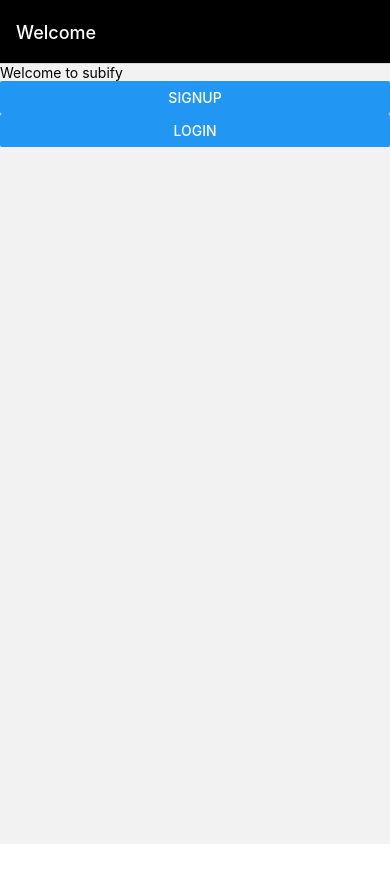
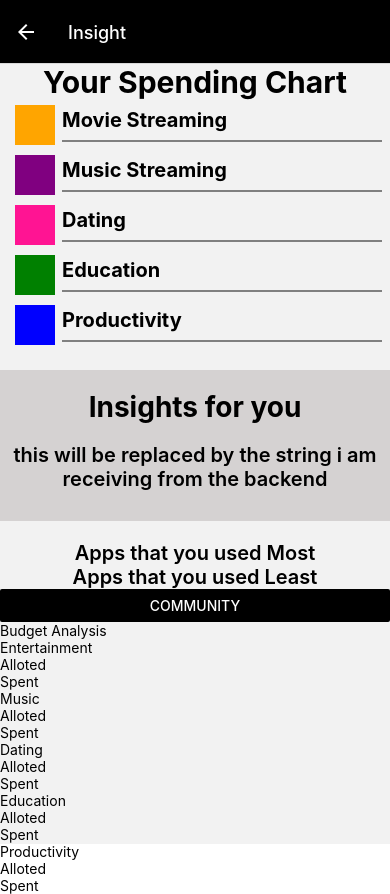
Before and after one commit to Latish705/subify, a React Native app: screen /Insight in a window 390 px wide. Before the commit the page ends 844 px from the top, so only its background shows below. Built offline with nearby package versions, Linux system fonts and the light colour scheme.

Commit message:
30% frontend done

```diff
--- a/src/App.jsx
+++ b/src/App.jsx
@@ -4,7 +4,8 @@
 import HomeScreen from './screens/Home';
 import LoginForm from './screens/Login';
 import SignupForm from './screens/Signup';
-import Dashboard from './screens/Dashboard';
+import Insight from './screens/Insights';
+import Community from './screens/Community';
 
 const Stack = createNativeStackNavigator();
 
@@ -28,8 +29,13 @@
         <Stack.Screen name="Signup" component={SignupForm} />
 
         <Stack.Screen
-          name="Dashboard"
-          component={Dashboard}
+          name="Insight"
+          component={Insight}
+        />
+
+        <Stack.Screen
+          name="Community"
+          component={Community}
         />
       </Stack.Navigator>
     </NavigationContainer>
--- /dev/null
+++ b/src/components/Forum.jsx
@@ -0,0 +1,68 @@
+
+import * as React from 'react';
+import { View, Text, StyleSheet, ScrollView } from 'react-native'
+
+const ContentCard = (content) => {
+    return (
+        <View style={styles.box}>
+            <View>
+                <Text style={{ fontSize: 20, color: 'black', fontWeight:'bold'}}>
+                    tehre is some taiwe sdfi nsa fids ksdfaskldf sdjfij nisdjf nfifeio nfdjsnfoi fndjkns f
+                </Text>
+            </View>
+        </View>
+    )
+}
+
+export default function Forum() {
+
+    const [content, setContent] = React.useState({});
+
+    React.useEffect(()=>{
+        // getting the content of the card...
+    })
+
+    return (
+        <ScrollView style={{ overflow: 'scroll'}}>
+            <View style={{overflow: 'scroll'}}>
+                <ContentCard/>
+                <ContentCard/>
+                <ContentCard/>
+                <ContentCard/>
+                <ContentCard/>
+                <ContentCard/>
+                <ContentCard/>
+                <ContentCard/>
+                <ContentCard/>
+                <ContentCard/>
+            </View>
+
+            <View style={styles.add}>
+                 <Text style={{color: 'white', fontWeight: 'bold', fontSize: 20}}>ADD</Text>
+            </View>
+        </ScrollView>
+    )
+}
+
+const styles = StyleSheet.create({
+    box: {
+        width: '100%',
+        display: 'flex',
+        padding: 10,
+        backgroundColor: '#ECECEC'
+    },
+    add: {
+        backgroundColor: 'black',
+        color: 'white',
+        height: 80,
+        width: 80,
+        position: 'fixed',
+        top: 0,
+
+        borderRadius: 100,
+        display: 'flex',
+        flexDirection: 'row',
+        justifyContent: 'center',
+        alignItems: 'center'
+    }
+})
--- /dev/null
+++ b/src/components/Pair.jsx
@@ -0,0 +1,11 @@
+
+import * as React from 'react';
+import { View, Text } from "react-native"
+
+export default function Pair() {
+    return (
+        <View>
+            <Text>Pair form</Text>
+        </View>
+    )
+}
--- /dev/null
+++ b/src/screens/Community.jsx
@@ -0,0 +1,38 @@
+import * as React from 'react'
+import { View, Text, Button, ScrollView } from 'react-native'
+import Pair from '../components/Pair';
+import Forum from '../components/Forum';
+
+export default function Community() {
+
+    const [showForum, setShowForum] = React.useState(true);
+    const [showPair, setShowPair] = React.useState(false);
+
+    const toggleState = ()=>{
+        setShowForum(prev => !prev);
+        setShowPair(prev=>!prev);
+        return
+    }
+
+    return (
+        <ScrollView style={{height:'auto'}}>
+            <Button
+                title="Forum"
+                onPress={toggleState}
+                color="black"
+            />
+            <Button
+                title='Pair'
+                onPress={toggleState}
+                color='black'
+            />
+            {showForum && <View style={{overflow: 'scroll'}}>
+                <Forum/>
+            </View>}
+
+            {showPair && <View style={{overflow: 'scroll'}}>
+                <Pair/>
+            </View>}
+        </ScrollView>
+    )
+}
--- a/src/screens/Dashboard.jsx
+++ /dev/null
@@ -1,26 +0,0 @@
-import * as React from 'react';
-import {NavigationContainer} from '@react-navigation/native';
-import {createNativeStackNavigator} from '@react-navigation/native-stack';
-import Insight from './Insight';
-
-const Stack = createNativeStackNavigator();
-
-export default function Dashboard() {
-    return (
-        <NavigationContainer>
-            <Stack.Navigator
-                initialRouteName="Insight"
-                screenOptions={{
-                  headerStyle: {
-                    backgroundColor: 'black',
-                  },
-                  headerTintColor: 'white',
-            }}>
-                <Stack.Screen
-                    name='Insight'
-                    component={Insight}
-                />
-            </Stack.Navigator>
-        </NavigationContainer>
-    )
-}
--- a/src/screens/Insight.jsx
+++ /dev/null
@@ -1,9 +0,0 @@
-import { View, Text } from "react-native"
-
-export default function Insight() {
-    return (
-        <View>
-            <Text>Insight page</Text>
-        </View>
-    )
-}
--- /dev/null
+++ b/src/screens/Insights.jsx
@@ -0,0 +1,180 @@
+import * as React from 'react';
+import { View, Text, StyleSheet, Button } from 'react-native';
+
+
+
+export default function Insight({ navigation, userId }) {
+
+    // defineing user here
+
+    return (
+        <View>
+            <View>
+                <Text style={{ color: 'black', fontSize: 30, fontWeight: 'bold', textAlign: 'center', fontFamily: 'Inter'}}>
+                    Your Spending Chart
+                </Text>
+
+                <View >
+                    <View style={[styles.categoryContainer]}>
+                        <View style={[styles.box, { backgroundColor: 'orange'}]}></View>
+                        <View style={styles.bottomBorder}>
+                            <Text style={[styles.category]}>Movie Streaming</Text>
+                        </View>
+                    </View>
+
+                    <View style={[styles.categoryContainer]}>
+                        <View style={[styles.box, {backgroundColor: 'purple'}]}></View>
+                        <View style={styles.bottomBorder}>
+                            <Text style={[styles.category]}>Music Streaming</Text>
+                        </View>
+                    </View>
+
+                    <View style={[styles.categoryContainer]}>
+                        <View style={[styles.box, { backgroundColor: '#ff1493'}]}></View>
+                        <View style={styles.bottomBorder}>
+                            <Text style={[styles.category]}>Dating</Text>
+                        </View>
+                    </View>
+
+                    <View style={[styles.categoryContainer]}>
+                        <View style={[styles.box, { backgroundColor: 'green'}]}></View>
+                        <View style={styles.bottomBorder}>
+                            <Text style={[styles.category]}>Education</Text>
+                        </View>
+                    </View>
+
+                    <View style={[styles.categoryContainer]}>
+                        <View style={[styles.box, { backgroundColor: 'blue'}]}></View>
+                        <View style={styles.bottomBorder}>
+                            <Text style={[styles.category]}>Productivity</Text>
+                        </View>
+                    </View>
+                </View>
+            </View>
+
+
+            <View style={{marginTop: 20, marginBottom: 20, display: 'flex', justifyContent: 'center', backgroundColor: '#D5D2D2', paddingTop: 20, paddingBottom: 30}}>
+                <Text style={{ textAlign:'center', fontSize:28, color: 'black', fontWeight: 'bold'}}>Insights for you</Text>
+                <Text style={{ textAlign: 'center', fontSize: 20, color: 'black', fontWeight: '600', marginTop: 19}}>this will be replaced by the string i am receiving from the backend</Text>
+            </View>
+
+
+            <View>
+                <Text style={styles.trend}>
+                    Apps that you used Most
+                </Text>
+                <View>
+                    <View></View>
+                    <View></View>
+                    <View></View>
+                    <View></View>
+                </View>
+
+                <Text style={styles.trend}>
+                    Apps that you used Least
+                </Text>
+
+                <View>
+                    <View></View>
+                    <View></View>
+                    <View></View>
+                    <View></View>
+                </View>
+            </View>
+
+            <View>
+                <View>
+                    <Button
+                        title='Community'
+                        onPress={()=>{
+                            navigation.navigate('Community')
+                        }}
+
+                        color="black"
+                        style={{maxWidth: 20, maxWidth:100}}
+                    />
+                </View>
+                <Text>
+                    Budget Analysis
+                </Text>
+
+                <View>
+                    <Text>
+                        Entertainment
+                    </Text>
+                    <View>
+                        <Text>Alloted</Text>
+                        <Text>Spent</Text>
+                    </View>
+                </View>
+
+                <View>
+                    <Text>Music</Text>
+                    <View>
+                        <Text>Alloted</Text>
+                        <Text>Spent</Text>
+                    </View>
+                </View>
+
+                <View>
+                    <Text>Dating</Text>
+                    <View>
+                        <Text>Alloted</Text>
+                        <Text>Spent</Text>
+                    </View>
+                </View>
+
+                <View>
+                    <Text>Education</Text>
+                    <View>
+                        <Text>Alloted</Text>
+                        <Text>Spent</Text>
+                    </View>
+                </View>
+
+                <View>
+                    <Text>Productivity</Text>
+                    <View>
+                        <Text>Alloted</Text>
+                        <Text>Spent</Text>
+                    </View>
+                </View>
+            </View>
+
+        </View>
+    )
+}
+
+const styles = StyleSheet.create({
+    box: {
+        width: 40,
+        height: 40,
+        backgroundColor: 'pink',
+        margin: 5,
+    },
+    category: {
+        fontSize: 20,
+        color: 'black',
+        fontWeight: 'bold',
+        paddingBottom: 8
+    },
+    categoryContainer: {
+        display: 'flex',
+        flexDirection: 'row',
+        alignItems: 'center',
+        gap: 2,
+        marginLeft: 10,
+        marginRight: 10,
+    },
+    bottomBorder: {
+        borderBottomWidth: 2,
+        borderBottomColor: 'gray',
+        width: 320
+    },
+    trend: {
+        textAlign: 'center',
+        fontSize: 20,
+        color: 'black',
+        fontWeight: '600'
+    }
+})
--- a/src/screens/Signup.jsx
+++ b/src/screens/Signup.jsx
@@ -6,7 +6,7 @@
   TouchableOpacity,
   StyleSheet,
 } from 'react-native';
-import AppwriteService from '../appwrite/service';
+
 
 const SignupForm = ({route, navigation}) => {
   const {client} = route.params;
@@ -20,10 +20,11 @@
 
   const handleSignup = async () => {
     try {
-      const response = await client.createAccount({email, password, username});
-      console.log(response);
-      navigation.navigate('Home');
-      navigation.navigate('Dasboard', {username: 'example user'});
+      //const response = await client.createAccount({email, password, username});
+      //console.log(response);
+      //navigation.navigate('Home');
+      //navigation.navigate('Dasboard', {username: 'example user'});
+      navigation.navigate('Insight')
     } catch (error) {
       console.log('error sending the request', error);
     }
```
